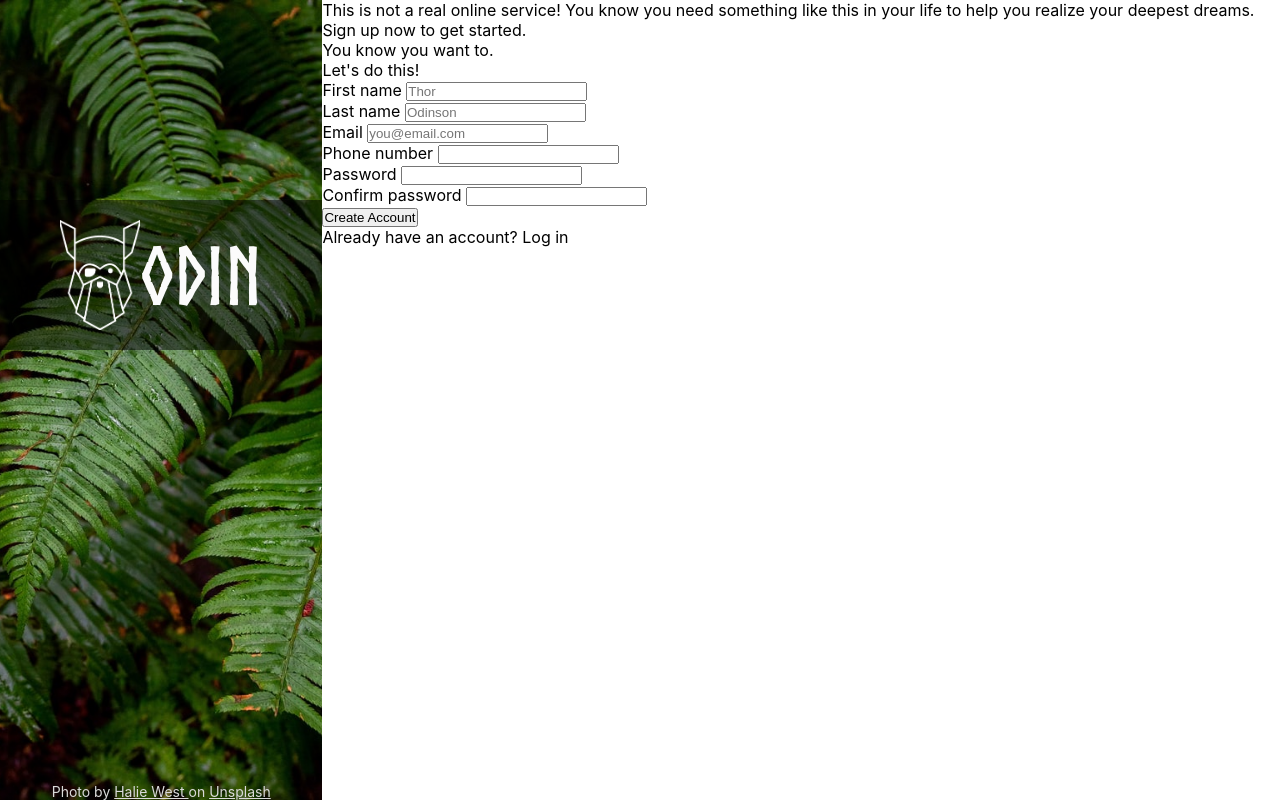
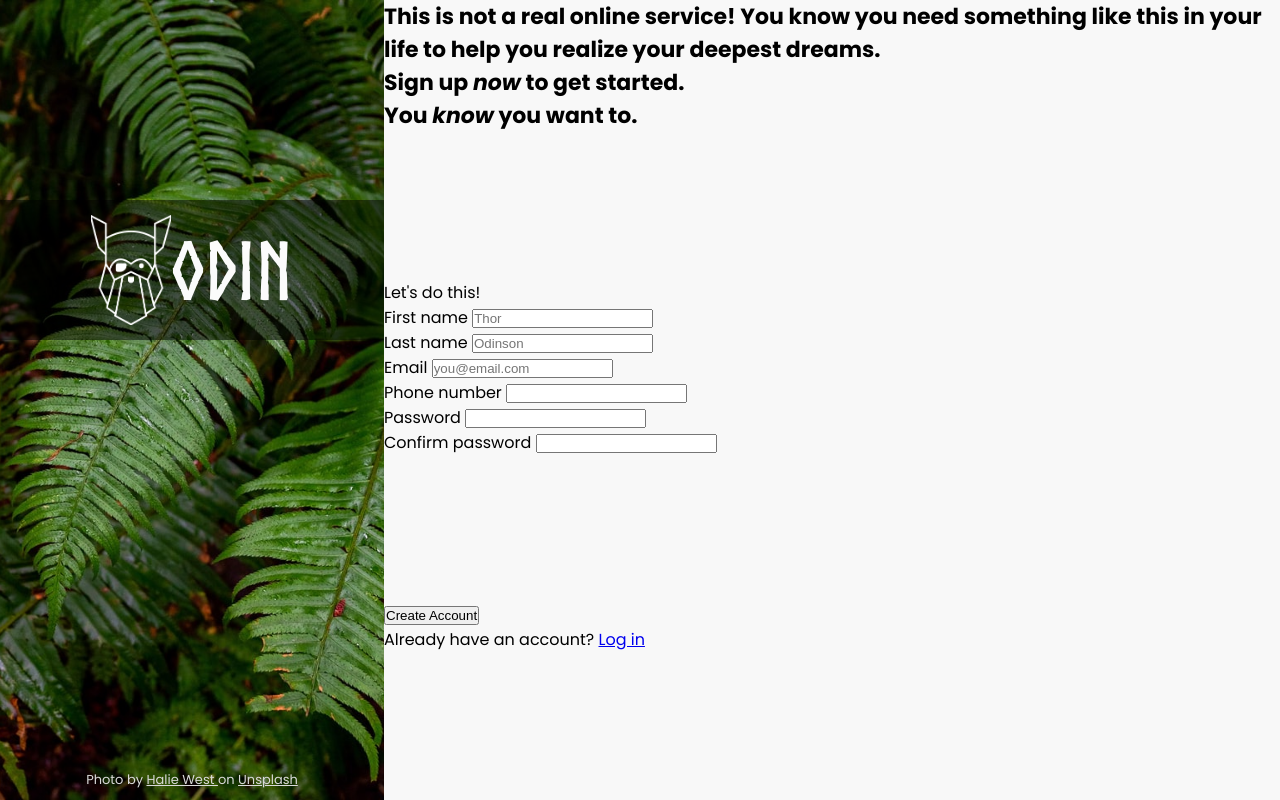
Before and after one commit to ruslantoleuov/Sign-up-Form, a plain HTML site: page index.html in a window 1280 px wide. Drawn offline with Linux system fonts and the light colour scheme.

Commit message:
Edit index.html, style.css

```diff
--- a/index.html
+++ b/index.html
@@ -5,6 +5,12 @@
     <meta http-equiv="X-UA-Compatible" content="IE=edge" />
     <meta name="viewport" content="width=device-width, initial-scale=1.0" />
     <link rel="shortcut icon" href="#" type="image/x-icon" />
+    <link rel="preconnect" href="https://fonts.googleapis.com" />
+    <link rel="preconnect" href="https://fonts.gstatic.com" crossorigin />
+    <link
+      href="https://fonts.googleapis.com/css2?family=Poppins:ital,wght@0,400;0,700;1,400;1,700&display=swap"
+      rel="stylesheet"
+    />
     <link rel="stylesheet" href="style.css" />
     <script src="script.js" defer></script>
     <title>Document</title>
@@ -12,9 +18,10 @@
   <body>
     <section class="hero">
       <div class="logo">
-        <div class="logo-img"></div>
+        <div class="logo-icon"></div>
         <h1 class="logo-text">ODIN</h1>
       </div>
+
       <footer class="footer">
         Photo by
         <a
@@ -34,14 +41,25 @@
         </a>
       </footer>
     </section>
+
     <main class="main">
-      <p>
-        This is not a real online service! You know you need something like this
-        in your life to help you realize your deepest dreams. Sign up now to get
-        started.
-      </p>
-      <p>You know you want to.</p>
-      <form action="#">
+      <div class="description">
+        <p>
+          This is not a real online service! You know you need something like
+          this in your life to help you realize your deepest dreams.
+          <br />
+          Sign up
+          <em>now</em>
+          to get started.
+        </p>
+        <p>
+          You
+          <em>know</em>
+          you want to.
+        </p>
+      </div>
+
+      <form class="form" action="#">
         <p>Let's do this!</p>
         <ul>
           <li>
@@ -92,12 +110,15 @@
             />
           </li>
         </ul>
+      </form>
+
+      <div class="cta">
         <button type="submit">Create Account</button>
-      </form>
-      <p>
-        Already have an account?
-        <span>Log in</span>
-      </p>
+        <p class="log-in">
+          Already have an account?
+          <a href="#">Log in</a>
+        </p>
+      </div>
     </main>
   </body>
 </html>
--- a/style.css
+++ b/style.css
@@ -1,12 +1,23 @@
 @font-face {
-  font-family: " Norse Bold";
+  font-family: "Norse Bold";
   src: url(font/Norse-Bold.otf);
 }
 
 :root {
   --text-color-light-primary: #fbfbfb;
   --text-color-light-secondary: #dadada;
+
   --text-color-dark: #4e4e4e;
+
+  --accent-color: #596d48;
+
+  --background-color: #f8f8f8;
+
+  --input-border-color: #e5e7eb;
+  --input-border-focus-color: blue;
+  --input-border-error-color: red;
+
+  --input-focus-shadow: 0, 0, 0, 0, rgb(0, 0, 0, 0.5);
 
   font-size: 62.5%;
   box-sizing: border-box;
@@ -21,62 +32,93 @@
 }
 
 body {
-  font-family: -apple-system, BlinkMacSystemFont, "Segoe UI", Roboto, Oxygen,
-    Ubuntu, Cantarell, "Open Sans", "Helvetica Neue", sans-serif;
+  min-height: 100vh;
+
+  font-family: "Poppins", sans-serif;
   font-size: 1.6rem;
+
   display: flex;
-  min-height: 100vh;
 }
 
 ul {
   list-style: none;
 }
 
-a:link,
-a:visited {
-  color: var(--text-color-light-secondary);
-}
+/* Hero Section */
 
-/* Hero Section */
 .hero {
-  width: 30%;
-  background-image: url(img/halie-west-25xggax4bSA-unsplash.jpg);
-  background-position: center;
-  background-repeat: no-repeat;
-  background-size: cover;
-  background-origin: border-box;
+  flex: 1 0 auto;
+
+  width: 30vw;
+
   display: flex;
   flex-direction: column;
   justify-content: space-between;
+  align-items: center;
+
+  padding: 20rem 0 1rem 0;
+
+  background-image: url(img/halie-west-25xggax4bSA-unsplash.jpg);
+  background-repeat: no-repeat;
+  background-position: center;
+  background-size: cover;
+  background-origin: border-box;
+  background-clip: border-box;
 }
 
 .logo {
-  padding: 2rem;
+  background-color: rgb(0, 0, 0, 0.5);
+
+  align-self: stretch;
+
   display: flex;
   justify-content: center;
   align-items: center;
-  background-color: rgba(0, 0, 0, 0.5);
-  margin-top: 20rem;
+
+  padding: 1.5rem 0;
 }
 
-.logo-img {
+.logo-icon {
   height: 11rem;
   width: 8rem;
+
   background-image: url(img/odin-lined.png);
+  background-repeat: no-repeat;
   background-position: center;
-  background-repeat: no-repeat;
   background-size: cover;
   background-origin: border-box;
+  background-clip: border-box;
 }
 
 .logo-text {
+  color: var(--text-color-light-primary);
+  font-family: "Norse Bold", sans-serif;
   font-size: 8rem;
-  font-family: " Norse Bold";
-  color: var(--text-color-light-primary);
 }
 
-.footer {
-  font-size: 1.4rem;
-  align-self: center;
+.footer,
+.footer a:link,
+.footer a:visited {
   color: var(--text-color-light-secondary);
+  font-size: 1.3rem;
 }
+
+/* Main Section */
+
+.main {
+  flex: 1 1 auto;
+
+  display: flex;
+  flex-direction: column;
+
+  background-color: var(--background-color);
+}
+
+main > * {
+  flex: 1 1 auto;
+}
+
+.description p {
+  font-size: 2.2rem;
+  font-weight: bold;
+}
```
